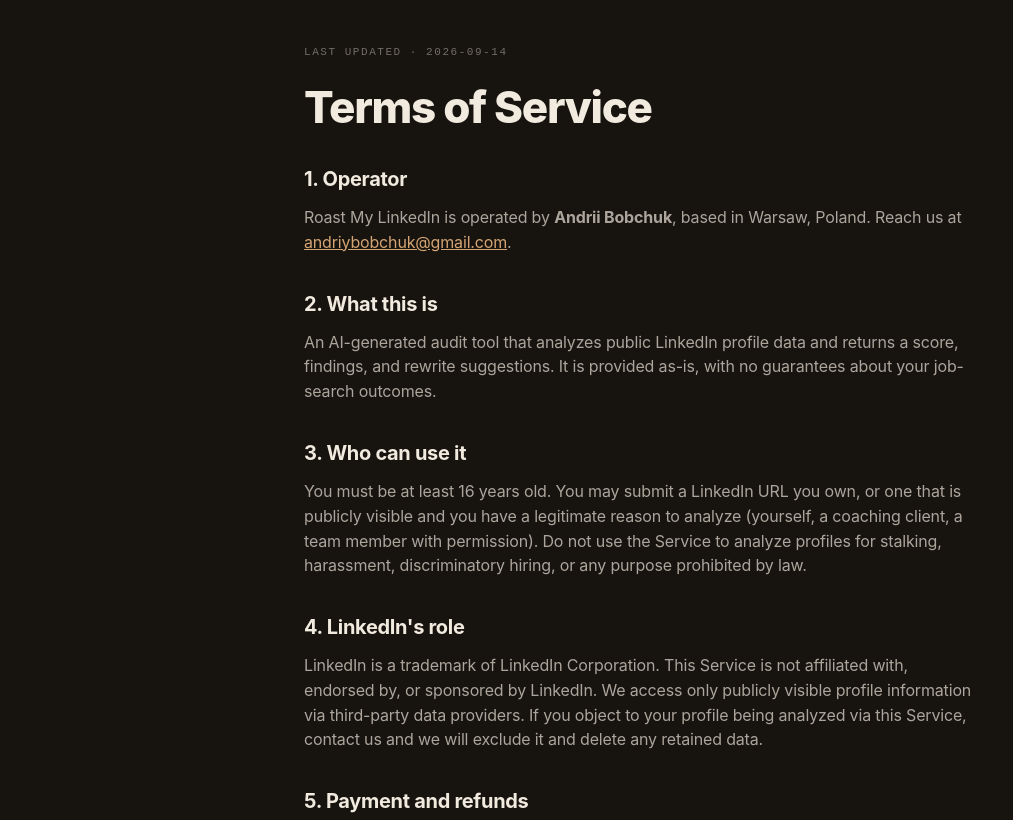
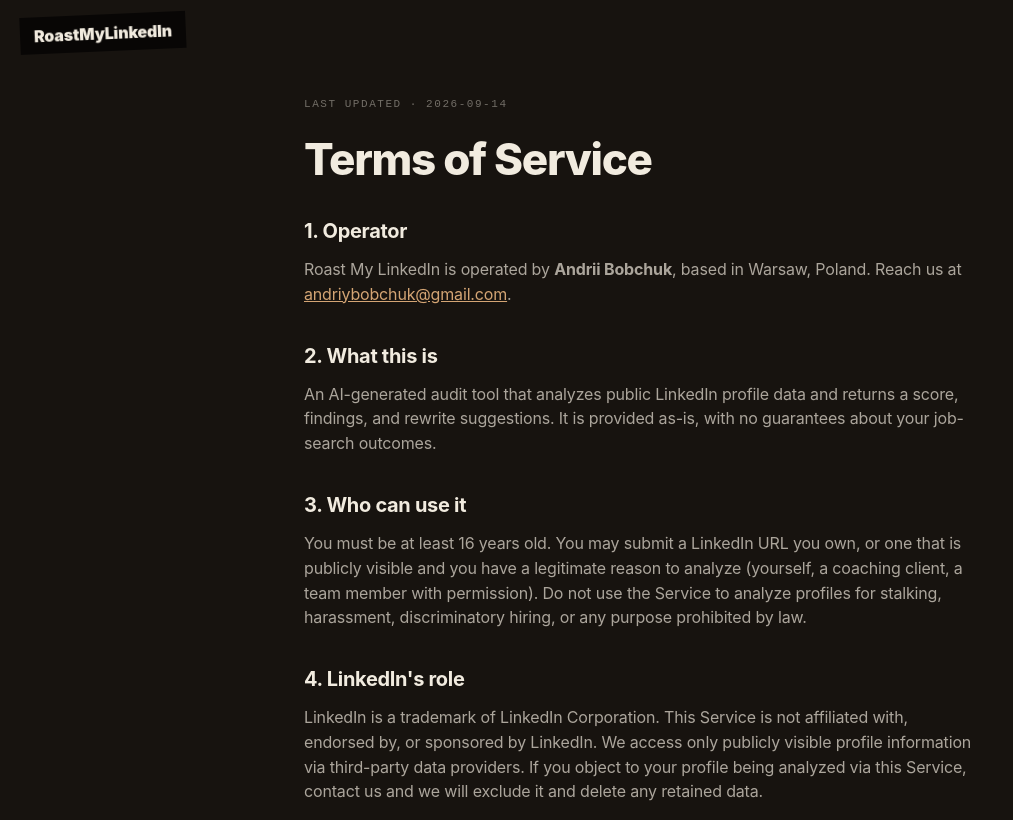
Before and after one commit to andriybobchuk/roastmylinkedin, a website: page public/terms.html in a window 1280 px wide. Shown: the top 820 px of the page, without its empty margins (0-1013 px from the left). Drawn offline with Linux system fonts and the light colour scheme.

Commit message:
Brand click always navigates home across every page
Previously the RoastMyLinkedIn brand wordmark was a non-interactive <div>
on index.html and simply absent from terms/privacy/success/cancel. Users
had no consistent way to get back to hero from the supporting pages.

- index.html: <div class="brand-logo"> -> <a class="brand-logo" href="/">
  with an onclick that, when already on landing, prevents reload and
  smooth-scrolls to hero + resets the form
- terms.html, privacy.html, success.html, cancel.html: add a fixed
  top-left tilted brand-logo <a href="/"> matching the main site
- serve-recipe.mjs (/recipe/[token] page): swap "RML" wordmark for
  "RoastMyLinkedIn", still linking to /
- index.html report-view pager-back button: swap "RML" for "RoastMyLinkedIn"
  and bump padding/size so the wider wordmark fits cleanly

```diff
--- a/public/terms.html
+++ b/public/terms.html
@@ -19,7 +19,7 @@
   body {
     max-width: 720px;
     margin: 0 auto;
-    padding: 32px 20px 80px;
+    padding: 88px 20px 80px;
     background: var(--bg);
     color: var(--fg);
     font-family: "SF Pro Display", -apple-system, BlinkMacSystemFont, "Segoe UI", "Helvetica Neue", sans-serif;
@@ -63,11 +63,32 @@
     letter-spacing: -0.01em;
   }
   @media (min-width: 640px) {
-    body { padding: 44px 24px 100px; }
+    body { padding: 96px 24px 100px; }
   }
+  .brand-logo {
+    position: fixed;
+    top: 18px;
+    left: 20px;
+    background: var(--ink);
+    color: var(--fg);
+    padding: 11px 14px 10px;
+    font-weight: 900;
+    font-size: 16px;
+    letter-spacing: -0.01em;
+    line-height: 1;
+    transform: rotate(-2.5deg);
+    transform-origin: left center;
+    text-decoration: none;
+    white-space: nowrap;
+    z-index: 100;
+    transition: transform 0.15s ease;
+  }
+  .brand-logo:hover { transform: rotate(-1deg) translateY(-1px); }
+  .brand-logo .brand-li { color: inherit; }
 </style>
 </head>
 <body>
+  <a class="brand-logo" href="/" aria-label="Roast My LinkedIn — home">RoastMy<span class="brand-li">LinkedIn</span></a>
   <div class="meta">Last updated · 2026-09-14</div>
   <h1>Terms of Service</h1>
 
```
Also changed, not shown: netlify/functions/serve-recipe.mjs (+4 -3 lines), public/cancel.html (+21 -0 lines), public/index.html (+24 -8 lines), public/privacy.html (+23 -2 lines), public/success.html (+21 -0 lines).
